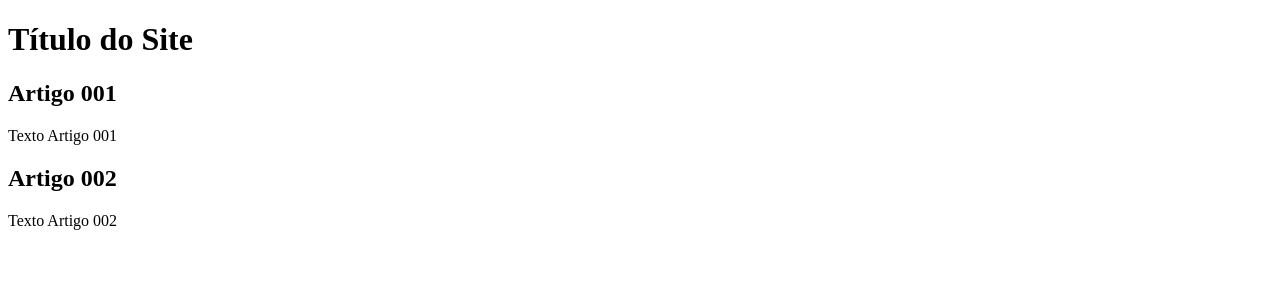
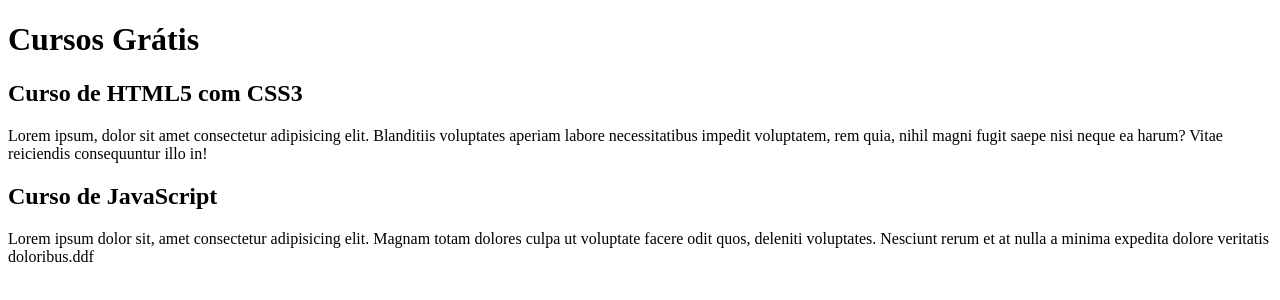
Before and after one commit to hugo-paiva/projeto-site, a plain HTML site: page index.html in a window 1280 px wide. Drawn offline with Linux system fonts and the light colour scheme.

Commit message:
Update index.html

```diff
--- a/index.html
+++ b/index.html
@@ -8,15 +8,15 @@
 <body>
     <main>
         <header>
-            <h1>Título do Site</h1>
+            <h1>Cursos Grátis</h1>
         </header>
         <article>
-            <h2>Artigo 001</h2>
-            <p>Texto Artigo 001</p>
+            <h2>Curso de HTML5 com CSS3</h2>
+            <p>Lorem ipsum, dolor sit amet consectetur adipisicing elit. Blanditiis voluptates aperiam labore necessitatibus impedit voluptatem, rem quia, nihil magni fugit saepe nisi neque ea harum? Vitae reiciendis consequuntur illo in!</p>
         </article>
         <article>
-            <h2>Artigo 002</h2>
-            <p>Texto Artigo 002</p>
+            <h2>Curso de JavaScript</h2>
+            <p>Lorem ipsum dolor sit, amet consectetur adipisicing elit. Magnam totam dolores culpa ut voluptate facere odit quos, deleniti voluptates. Nesciunt rerum et at nulla a minima expedita dolore veritatis doloribus.ddf</p>
         </article>
     </main>
 </body>
```
